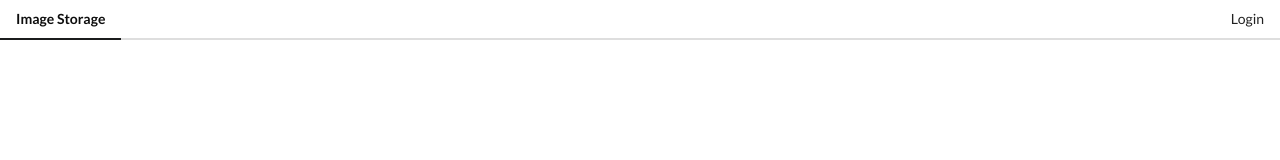
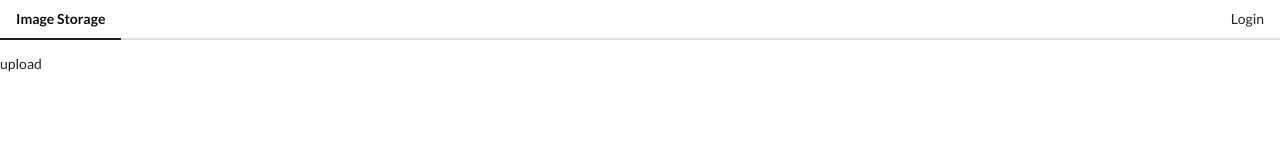
Before and after one commit to YuxLiu/vue-imgur-api, a Vue app: page /upload in a window 1280 px wide. Shown: the top 160 px of the page. Built offline with nearby package versions, Linux system fonts and the light colour scheme.

Commit message:
create galleries, upload components

```diff
--- /dev/null
+++ b/src/components/ImageList.vue
@@ -0,0 +1,13 @@
+<template>
+  <div>imglist</div>
+</template>
+
+<script>
+export default {
+  name: "ImageList",
+}
+</script>
+
+<style scoped>
+
+</style>
--- /dev/null
+++ b/src/components/UploadForm.vue
@@ -0,0 +1,15 @@
+<template>
+  <div>
+    upload
+  </div>
+</template>
+
+<script>
+export default {
+  name: "UploadForm",
+}
+</script>
+
+<style scoped>
+
+</style>
--- a/src/main.js
+++ b/src/main.js
@@ -3,6 +3,8 @@
 import store from '@/store';
 import VueRouter from "vue-router";
 import AuthHandler from "@/components/AuthHandler";
+import ImageList from "@/components/ImageList";
+import UploadForm from "@/components/UploadForm";
 
 Vue.use(VueRouter);
 
@@ -10,7 +12,9 @@
   /* switch mode from hash-router to browser-router */
   mode: 'history',
   routes: [
-    {path: '/oauth2/callback', component: AuthHandler}
+    {path: '/oauth2/callback', component: AuthHandler},
+    {path: '/', component: ImageList},
+    {path: '/upload', component: UploadForm}
   ]
 });
 
```
